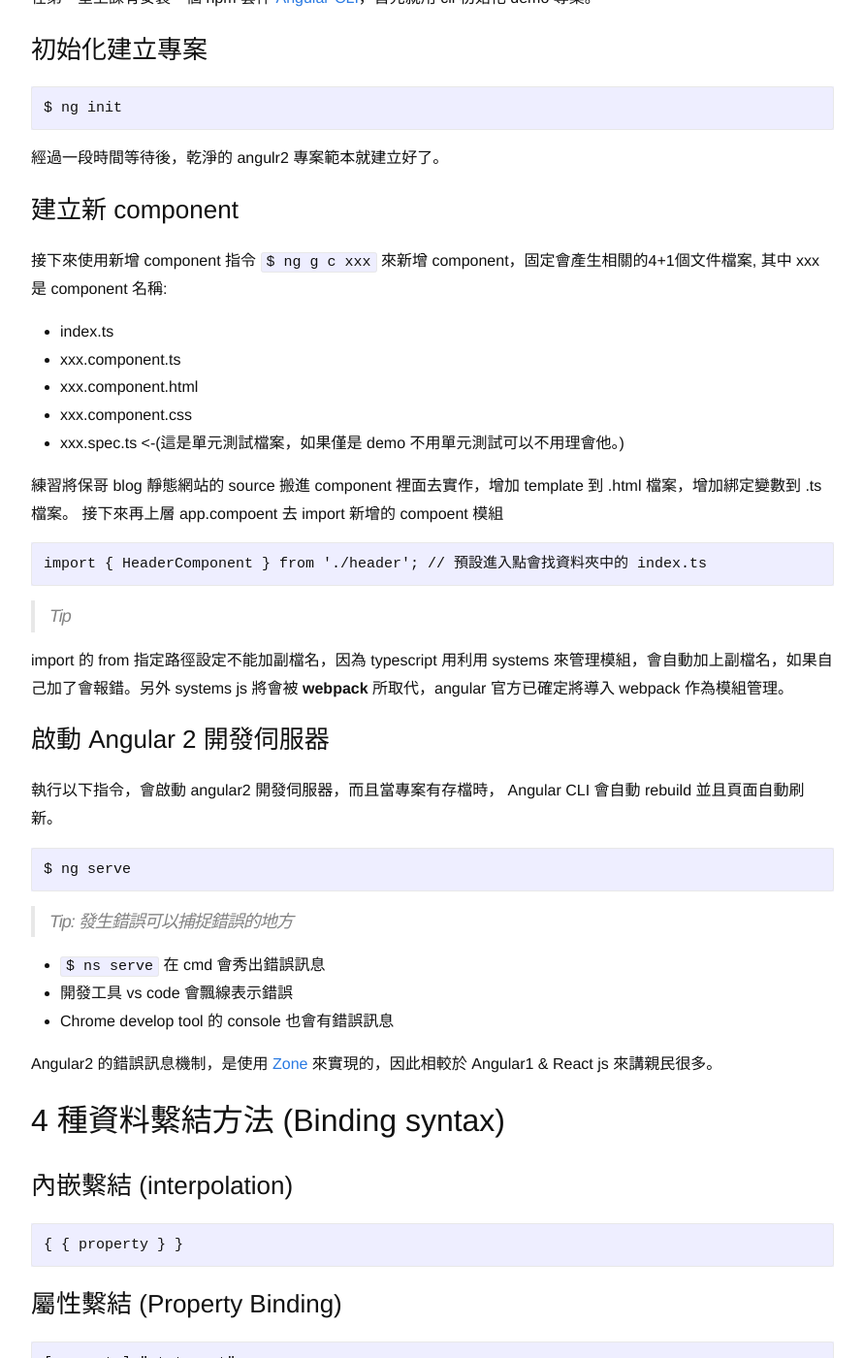
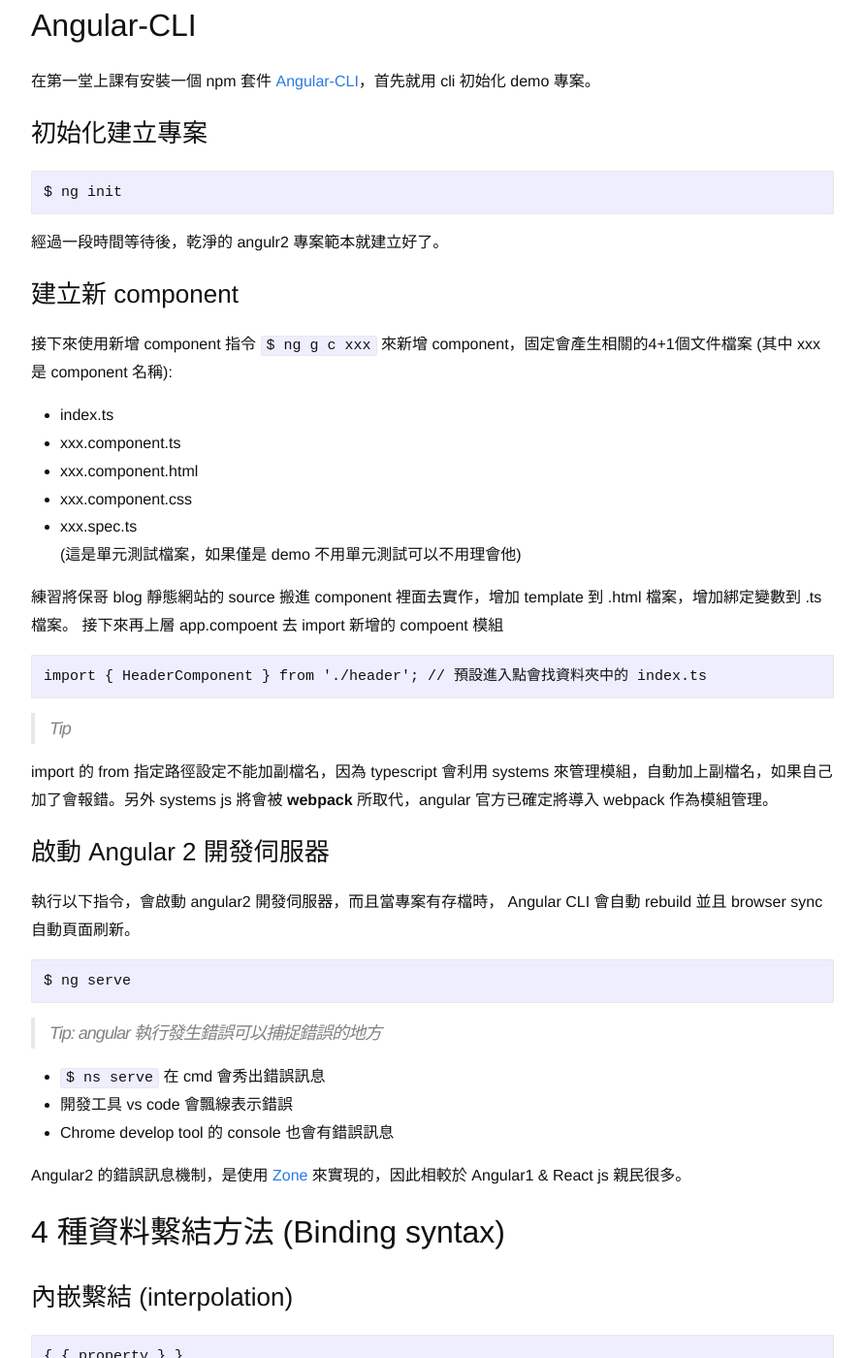
Before and after one commit to livebreeze-zz/livebreeze.github.io, a Jekyll site: the page built from _posts/2016-07-31-ClassReview-Angular2.md, in a window 1280 px wide and 1400 px high, scrolled down 1443 px. Shown: the whole window at 97% size, without its empty margins (194-1085 px from the left). Built offline with Jekyll 4.4.1, drawn with Linux system fonts in a browser that asks for light colours; some web fonts are replaced; comment, search, counter and statistics services are not loaded; some of the changed text lies outside the part shown.

Commit message:
update post 2016-07-31-ClassReview-Angular2.md

````diff
--- a/_posts/2016-07-31-ClassReview-Angular2.md
+++ b/_posts/2016-07-31-ClassReview-Angular2.md
@@ -52,13 +55,14 @@
 經過一段時間等待後，乾淨的 angulr2 專案範本就建立好了。
 
 ### 建立新 component
-接下來使用新增 component 指令 `$ ng g c xxx` 來新增 component，固定會產生相關的4+1個文件檔案, 其中 xxx 是 component 名稱:
+接下來使用新增 component 指令 `$ ng g c xxx` 來新增 component，固定會產生相關的4+1個文件檔案 (其中 xxx 是 component 名稱):
 
 - index.ts
 - xxx.component.ts
 - xxx.component.html
 - xxx.component.css
-- xxx.spec.ts <-(這是單元測試檔案，如果僅是 demo 不用單元測試可以不用理會他。)
+- xxx.spec.ts
+    (這是單元測試檔案，如果僅是 demo 不用單元測試可以不用理會他)
 
 練習將保哥 blog 靜態網站的 source 搬進 component 裡面去實作，增加 template 到 .html 檔案，增加綁定變數到 .ts 檔案。
 接下來再上層 app.compoent 去 import 新增的 compoent 模組
@@ -69,23 +73,23 @@
 
 > Tip
 
-import 的 from 指定路徑設定不能加副檔名，因為 typescript 用利用 systems 來管理模組，會自動加上副檔名，如果自己加了會報錯。另外 systems js 將會被 **webpack** 所取代，angular 官方已確定將導入 webpack 作為模組管理。
+import 的 from 指定路徑設定不能加副檔名，因為 typescript 會利用 systems 來管理模組，自動加上副檔名，如果自己加了會報錯。另外 systems js 將會被 **webpack** 所取代，angular 官方已確定將導入 webpack 作為模組管理。
 
 
 ### 啟動 Angular 2 開發伺服器
-執行以下指令，會啟動 angular2 開發伺服器，而且當專案有存檔時， Angular CLI 會自動 rebuild 並且頁面自動刷新。
+執行以下指令，會啟動 angular2 開發伺服器，而且當專案有存檔時， Angular CLI 會自動 rebuild 並且 browser sync 自動頁面刷新。
 
 ```
 $ ng serve
 ```
 
-> Tip: 發生錯誤可以捕捉錯誤的地方
+> Tip: angular 執行發生錯誤可以捕捉錯誤的地方
 
 - `$ ns serve` 在 cmd 會秀出錯誤訊息
 - 開發工具 vs code 會飄線表示錯誤
 - Chrome develop tool 的 console 也會有錯誤訊息
 
-Angular2 的錯誤訊息機制，是使用 [Zone][8] 來實現的，因此相較於 Angular1 & React js 來講親民很多。
+Angular2 的錯誤訊息機制，是使用 [Zone][8] 來實現的，因此相較於 Angular1 & React js 親民很多。
 
 
 ## 4 種資料繫結方法 (Binding syntax)
````
Also changed, not shown: other parts of _posts/2016-07-31-ClassReview-Angular2.md (+11 -8 lines).
